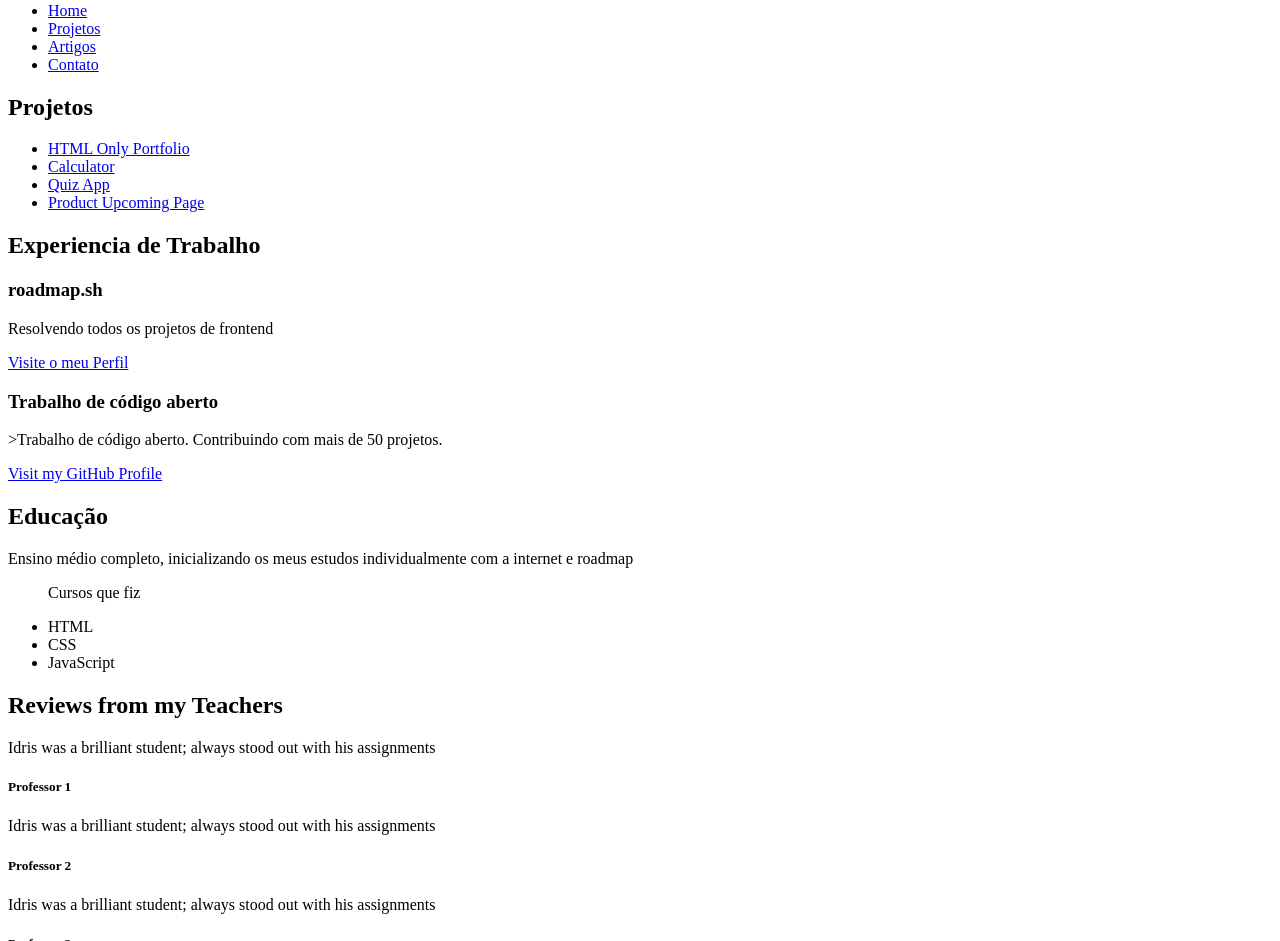
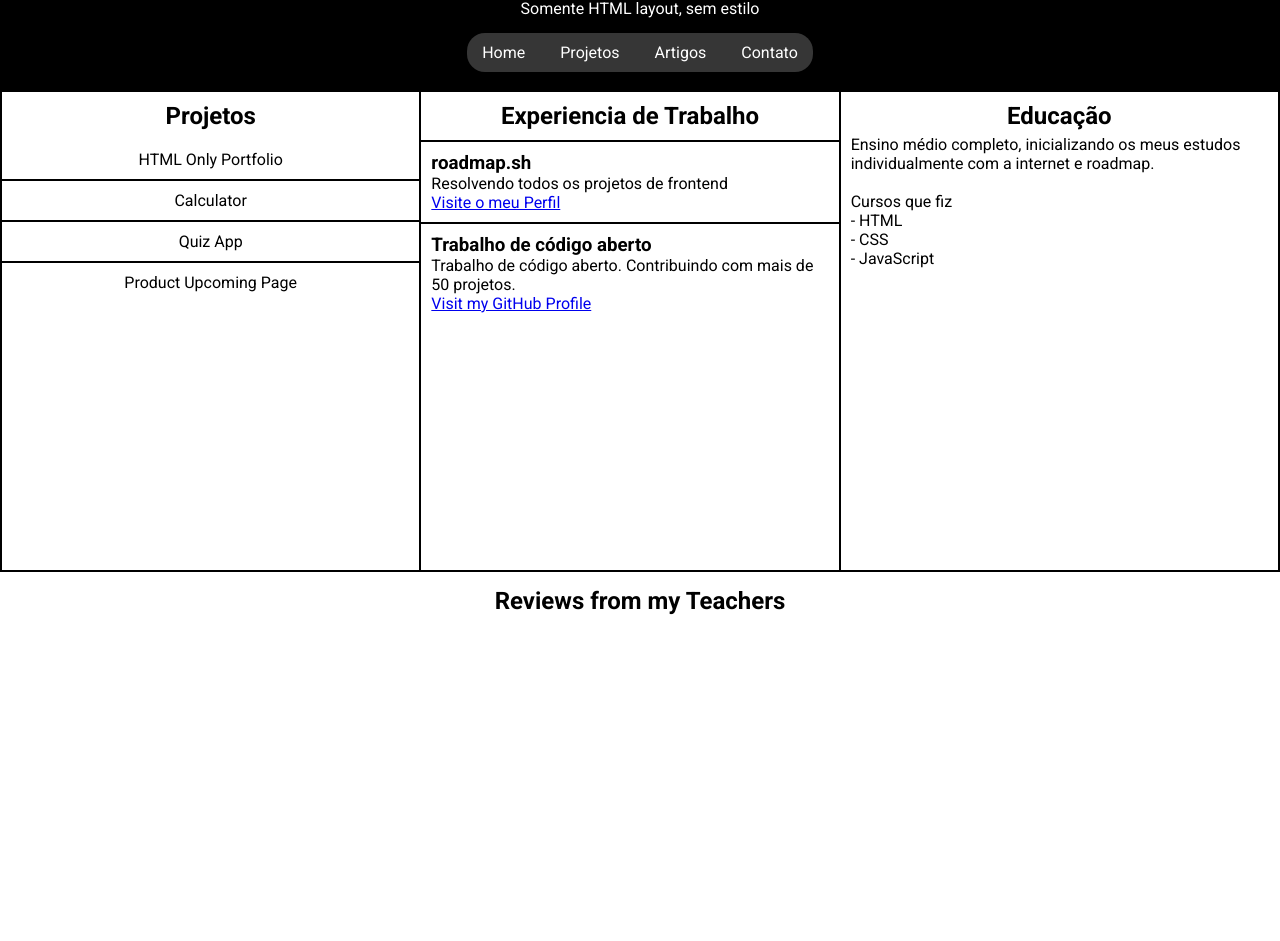
Before and after one commit to Luana-Brito-P/Personal-Portfolio, a plain HTML site: page index.html in a window 1280 px wide. Shown: the part 171-1112 px from the top of the page. After the commit the page ends 800 px from the top, so only its background shows below. Drawn offline with Linux system fonts and the light colour scheme.

Commit message:
finalização do projeto

```diff
--- a/index.html
+++ b/index.html
@@ -1,12 +1,12 @@
 <!DOCTYPE html>
 <html lang="pt-br">
+
 <head>
     <meta charset="UTF-8">
     <meta name="viewport" content="width=device-width, initial-scale=1.0">
 
     <!-- SEO -->
-    <meta name="discription"
-    content="Projeto Website, HTML simples sem estilização, apenas para aprendizado">
+    <meta name="discription" content="Projeto Website, HTML simples sem estilização, apenas para aprendizado">
     <meta name="keywords" content="Projeto Roadmap, Roadmap, HTML,Website">
     <meta name="author" content="Luana Brito">
 
@@ -18,10 +18,15 @@
     <meta property="og:type" content="website">
 
     <title>Website</title>
+   <link rel="shortcut icon" href="assets/image/favicon.png" type="image/x-icon">
+    <link rel="stylesheet" href="styles/style.CSS">
+    <link rel="stylesheet" href="styles/media-query.css">
 </head>
+
 <body>
     <header>
-        <h3><img src="assets/image/good-evil-kevin.jpg" alt="Perfil Luana Brito" width="35px" height="35px"> Luana Brito</h3>
+        <img src="assets/image/good-evil-kevin.jpg" alt="Perfil Luana Brito" width="45px" height="45px">
+        <h3>Luana Brito</h3>
         <h1>Desenvolvedor Frontend</h1>
         <p>Somente HTML layout, sem estilo</p>
         <nav>
@@ -34,7 +39,7 @@
         </nav>
     </header>
     <main>
-        <section>
+        <section class="projetos">
             <h2>Projetos</h2>
             <ul>
                 <li><a href="#">HTML Only Portfolio</a></li>
@@ -43,22 +48,23 @@
                 <li><a href="#">Product Upcoming Page</a></li>
             </ul>
         </section>
-        <section>
+        <section class="trabalho">
+            <h2>Experiencia de Trabalho</h2>
             <article>
-                <h2>Experiencia de Trabalho</h2>
                 <h3>roadmap.sh</h3>
                 <p>Resolvendo todos os projetos de frontend</p>
-                <a href="https://roadmap.sh/account/update-profile">Visite  o meu Perfil</a>
+                <a href="https://roadmap.sh/account/update-profile">Visite o meu Perfil</a>
             </article>
             <article>
                 <h3>Trabalho de código aberto</h3>
-                <p>>Trabalho de código aberto. Contribuindo com mais de 50 projetos.</p>
+                <p>Trabalho de código aberto. Contribuindo com mais de 50 projetos.</p>
                 <a href="https://github.com/Luana-Brito-P">Visit my GitHub Profile</a>
             </article>
         </section>
-        <section>
+        <section class="educacao">
             <h2>Educação</h2>
-            <p>Ensino médio completo, inicializando os meus estudos individualmente com a internet e roadmap</p>
+            <p>Ensino médio completo, inicializando os meus estudos individualmente com a internet e roadmap.</p>
+            <br>
             <ul>
                 <p>Cursos que fiz</p>
                 <li>HTML</li>
@@ -90,9 +96,11 @@
             </p>
             <h5>Professor 2</h5>
         </div>
-    </aside>
         <footer>
             <p>© all right reserved 2025</p>
         </footer>
+    </aside>
+
 </body>
+
 </html>
--- /dev/null
+++ b/styles/media-query.css
@@ -0,0 +1,59 @@
+@charset "UTF-08";
+
+@media screen and (min-width: 576px) {
+
+    /* Layout Principal */
+    main {
+        display: flex;
+        flex-direction: row;
+        align-items: stretch;
+        min-height: 60vh;
+    }
+
+    section {
+        flex: 1;
+        display: flex;
+        flex-direction: column;
+
+    }
+
+    /* Distribuição das colunas */
+    .projetos {
+        width: 25%;
+    }
+
+    .trabalho {
+        width: 40%;
+    }
+
+    .educacao {
+        width: 35%;
+    }
+
+    /* Projetos */
+    .projetos h2 {
+        border-bottom: none;
+    }
+
+    .projetos li {
+        background-color: white;
+    }
+
+    .projetos li:first-child {
+        border-top: none;
+    }
+
+    .projetos li:last-child {
+        border-bottom: none;
+    }
+
+    /*Trabalho*/
+    .trabalho article {
+        background-color: white;
+    }
+
+    /* Aside */
+    aside {
+        border: none;
+    }
+}
--- /dev/null
+++ b/styles/style.CSS
@@ -0,0 +1,162 @@
+@charset "UTF-8";
+
+/* Fonts e Resets */
+@import url('https://fonts.googleapis.com/css2?family=Figtree:ital,wght@0,300..900;1,300..900&family=Roboto:ital,wght@0,100..900;1,100..900&display=swap');
+
+* {
+    padding: 0;
+    margin: 0;
+    box-sizing: border-box;
+    font-family: 'Roboto', sans-serif;
+    overflow-x: hidden;
+}
+
+/* Base */
+body {
+    width: 100dvw;
+    height: 100dvh;
+}
+
+/* header e nav */
+header {
+    color: white;
+    background-color: black;
+    padding: 20px;
+    display: flex;
+    flex-direction: column;
+    align-items: center;
+    gap: 15px;
+}
+
+header img {
+    border-radius: 50%;
+}
+
+nav ul {
+    display: flex;
+    gap: 15px;
+    list-style: none;
+    background-color: rgba(128, 128, 128, 0.418);
+    border-radius: 18px;
+    padding: 5px;
+}
+
+nav li {
+    padding: 5px 10px;
+    border-radius: 18px;
+    transition: 0.3s;
+}
+
+nav a {
+    color: white;
+    text-decoration: none;
+}
+
+nav li:hover {
+    background-color: grey;
+}
+
+/* Layout */
+main {
+    display: flex;
+    flex-direction: column;
+    flex-wrap: wrap;
+    align-items: center;
+}
+
+section {
+    width: 100%;
+}
+
+/* Projetos */
+.projetos {
+    border: 2px solid black;
+    border-top: none;
+}
+
+.projetos h2 {
+    text-align: center;
+    padding: 10px;
+}
+
+.projetos li {
+    padding: 10px;
+    text-align: center;
+    list-style: none;
+    background-color: rgba(128, 128, 128, 0.418);
+    border-top: 2px solid black;
+}
+
+.projetos a {
+    color: black;
+    text-decoration: none;
+}
+
+
+/* Experiencia de trabalho */
+
+.trabalho {
+    border-bottom: 2px solid black;
+}
+
+.trabalho h2 {
+    text-align: center;
+    padding: 10px;
+}
+
+.trabalho article {
+    background-color: rgba(128, 128, 128, 0.418);
+    border-top: 2px solid black;
+    padding: 10px;
+}
+
+/* Educação */
+.educacao {
+    border: 2px solid black;
+    border-top: none;
+    padding: 10px;
+}
+
+.educacao h2 {
+    text-align: center;
+    font-weight: bold;
+    margin-bottom: 5px;
+}
+
+.educacao ul {
+    list-style: none;
+}
+
+.educacao li::before {
+    content: "- ";
+}
+
+/* Aside (reviews) */
+aside {
+    display: flex;
+    flex-direction: column;
+    gap: 20px;
+    align-items: center;
+    padding: 15px;
+}
+
+aside div {
+    border: 2px solid black;
+    border-radius: 30px;
+    padding: 20px;
+    width: 300px;
+}
+
+aside h5 {
+    color: grey;
+    margin: 10px 0 0;
+}
+
+/* Footer */
+footer {
+    margin-top: 30px;
+    text-align: center;
+    padding: 10px;
+    font-size: 1.2em;
+    font-weight: bold;
+}
```
Also changed, not shown: articles.html (+26 -16 lines), contact.html (+43 -8 lines), projects.html (+29 -10 lines), assets/image/favicon.png (added), 1 other file. Lines whose indentation alone changed are shown as unchanged.
